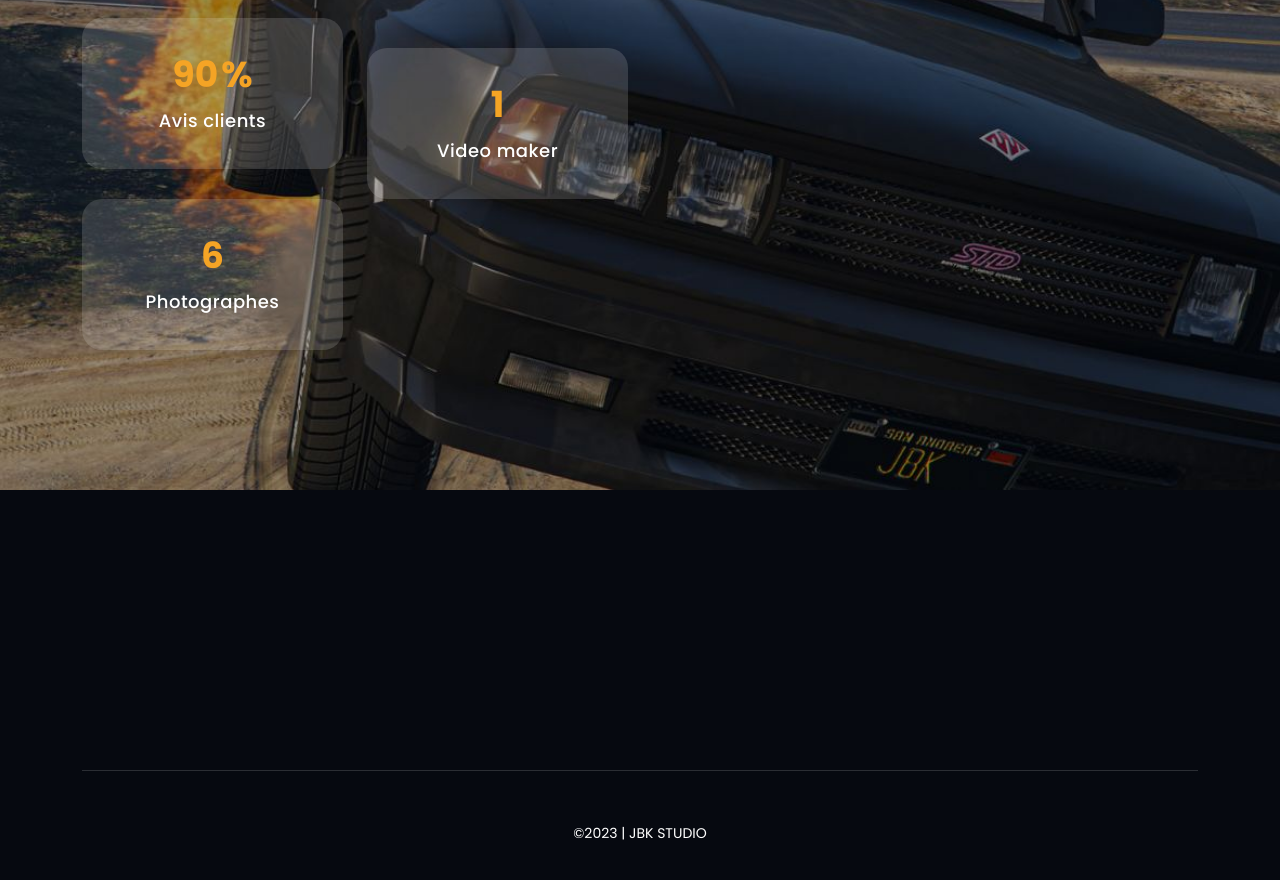
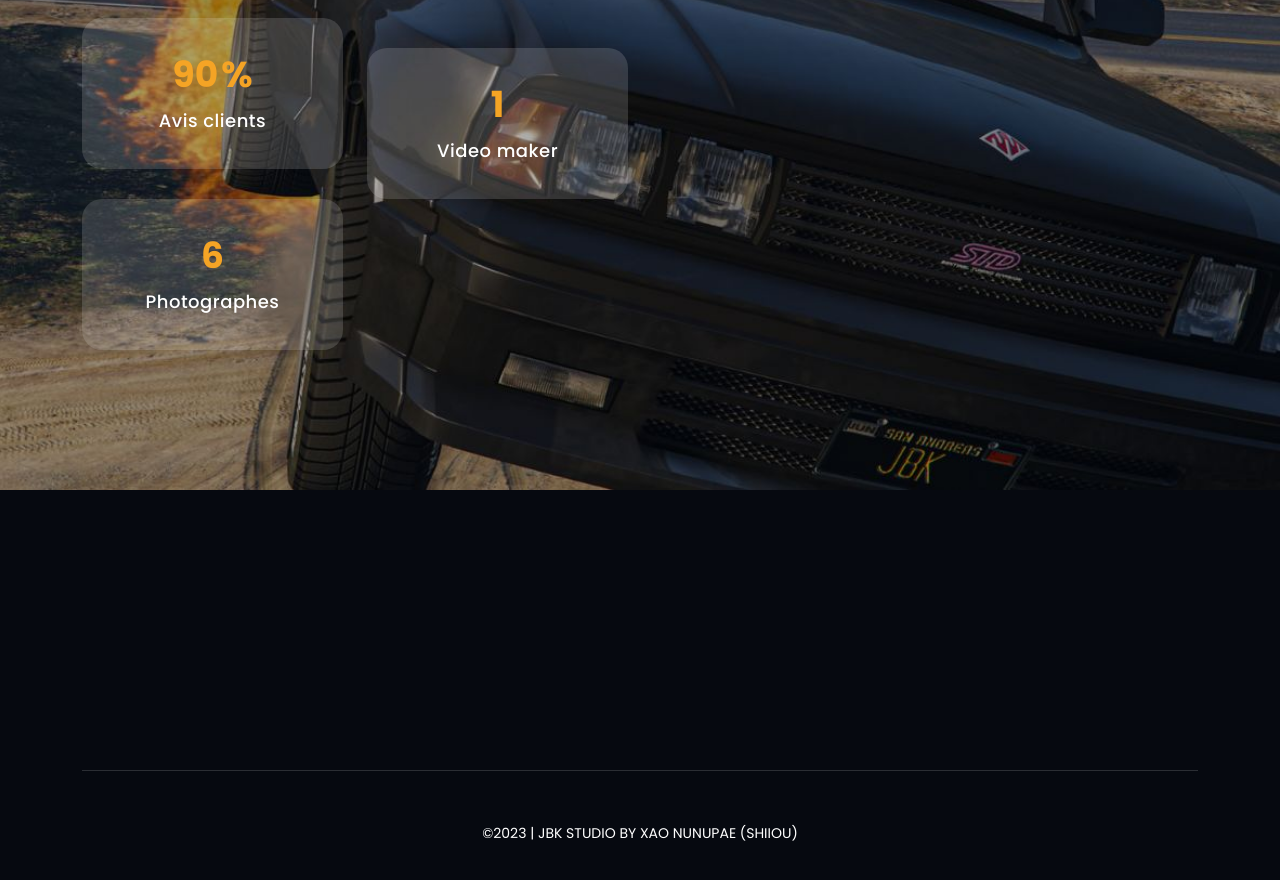
Before and after one commit to shiiou/shiiou.github.io, a plain HTML site: page index.html in a window 1280 px wide. Shown: the part 3408-4288 px from the top of the page. Drawn offline with nearby package versions, Linux system fonts and the light colour scheme.

Commit message:
Update index.html

```diff
--- a/index.html
+++ b/index.html
@@ -355,7 +355,7 @@
   <section class="contact-us" id="contact">
     <div class="container">
     <div class="footer">
-      <p>©2023 | JBK Studio</p>
+      <p>©2023 | JBK Studio by Xao Nunupae (shiiou)</p>
     </div>
   </section>
 
```
